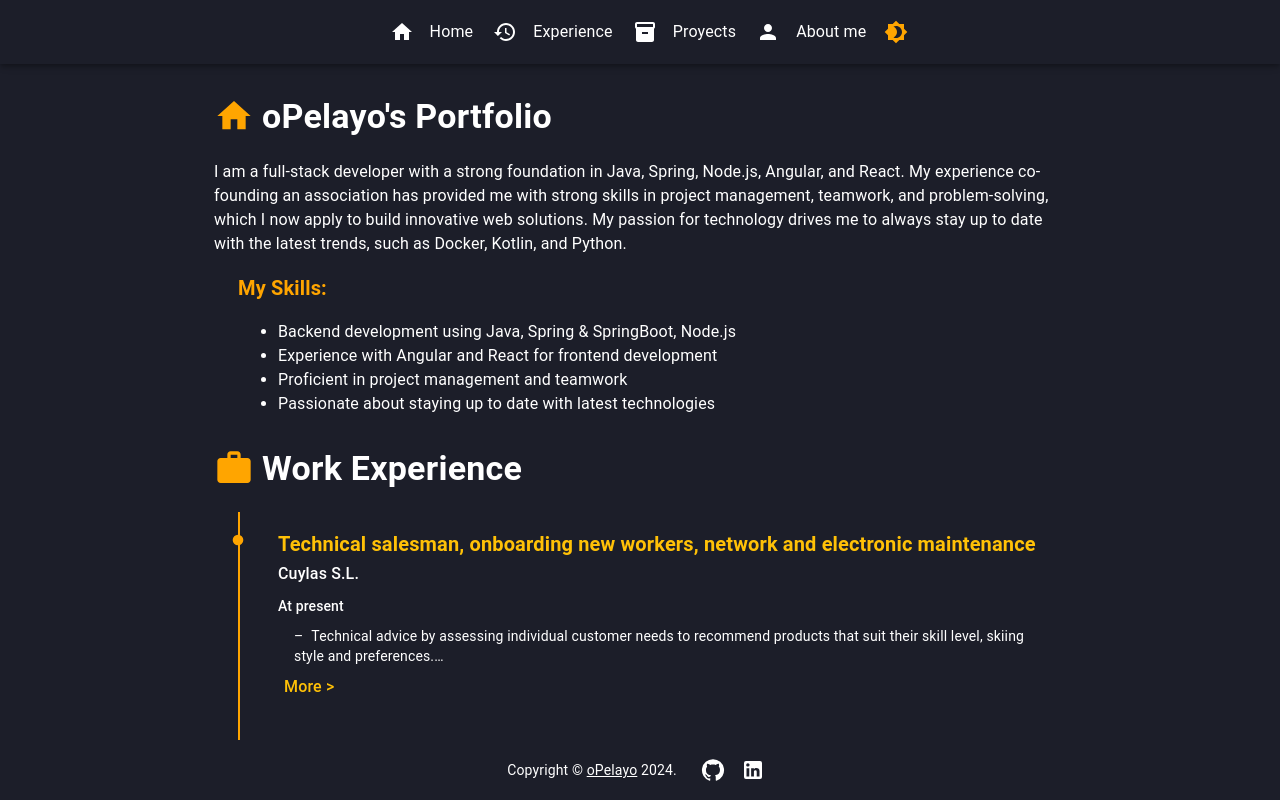
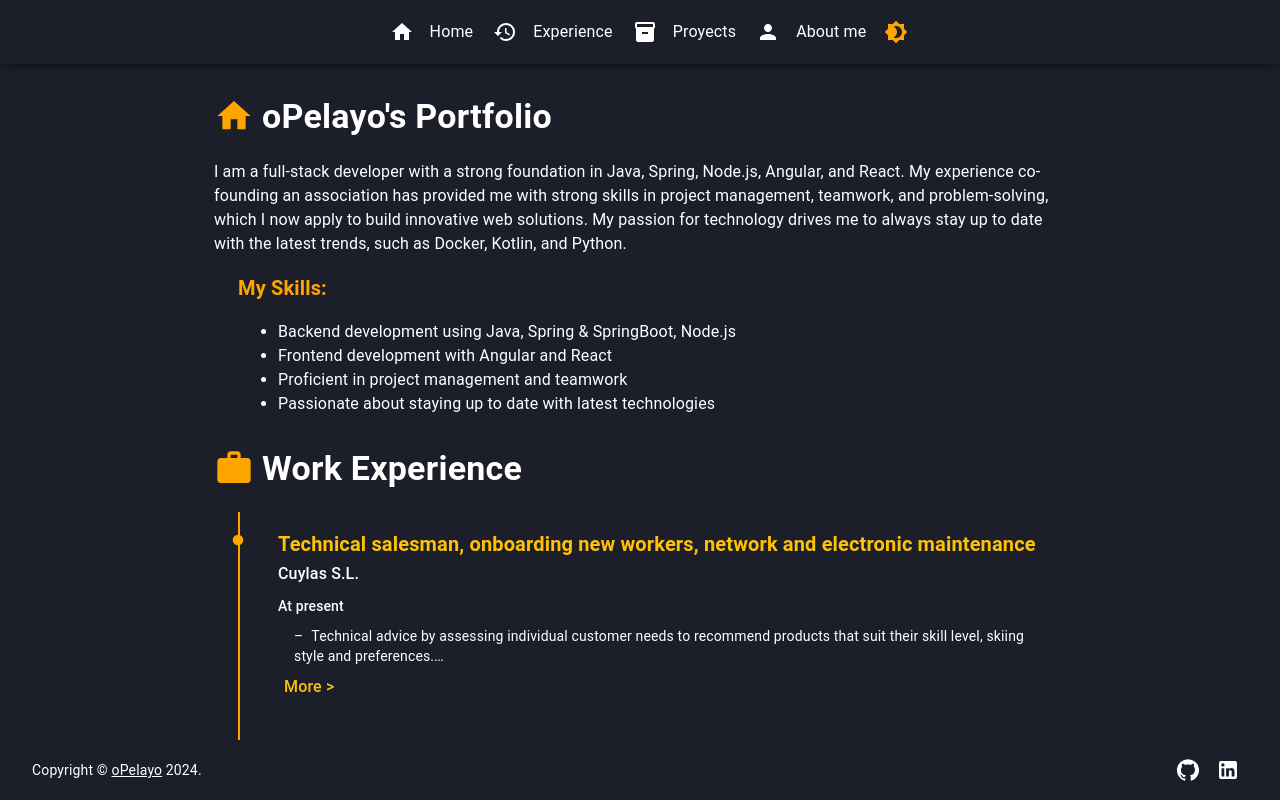
Before and after one commit to oPelayo/portfolio, a React (Create React App) app: page / in a window 1280 px wide. Shown: the top 800 px of the page. Built offline with nearby package versions, Linux system fonts and the light colour scheme.

Commit message:
footer item space & home content corrections

```diff
--- a/src/components/Copyright/Copyright.js
+++ b/src/components/Copyright/Copyright.js
@@ -19,7 +19,7 @@ function Copyright() {
         backgroundColor: '#1c1e29',
         padding: '10px',
         display: 'flex',
-        justifyContent: 'center',
+        justifyContent: 'space-between',
         alignItems: 'center',
         gap: 2,
         flexWrap: 'nowrap',
@@ -41,7 +41,7 @@ function Copyright() {
         {'.'}
       </Typography>
 
-      <Box>
+      <Box sx={{ whiteSpace: 'nowrap'}}>
         <IconButton
           component={Link}
           href="https://github.com/oPelayo"
--- a/src/pages/Home.js
+++ b/src/pages/Home.js
@@ -34,7 +34,7 @@ function Home() {
         </Typography>
         <ul style={{ color: theme.palette.text.primary, marginBottom: '1rem' }}>
           <li>Backend development using Java, Spring & SpringBoot, Node.js</li>
-          <li>Experience with Angular and React for frontend development</li>
+          <li>Frontend development with Angular and React </li>
           <li>Proficient in project management and teamwork</li>
           <li>Passionate about staying up to date with latest technologies</li>
         </ul>
```
